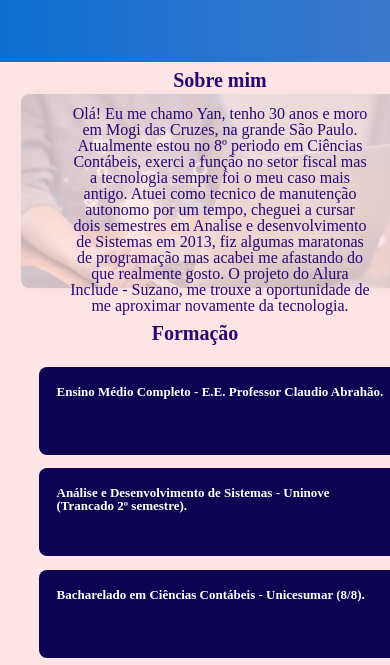
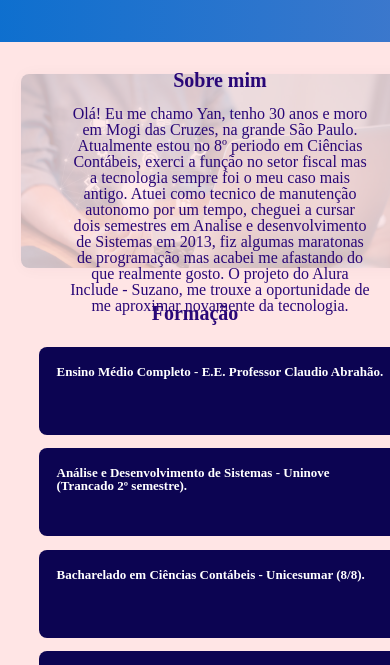
Before and after one commit to YanOckoski/Alura-Include---Suzano, a plain HTML site: page index.html in a window 390 px wide. Shown: the part 326-991 px from the top of the page. Drawn offline with Linux system fonts and the light colour scheme.

Commit message:
Update body.css

```diff
--- a/css/body.css
+++ b/css/body.css
@@ -1,6 +1,6 @@
 @media screen and (max-width:1040px) {
     html, body{
-	margin:-50px ;
+	margin:-60px ;
 	padding: 0px ;
  }
 }
```
